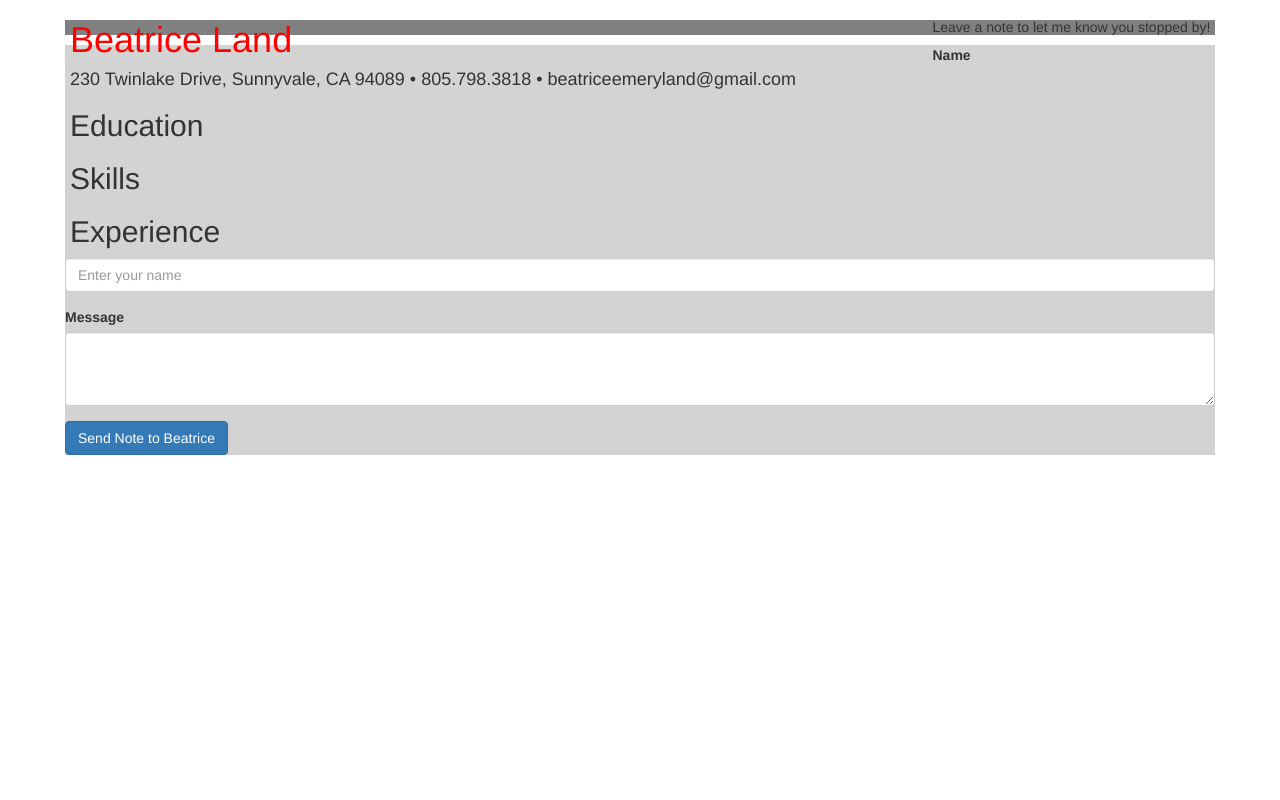
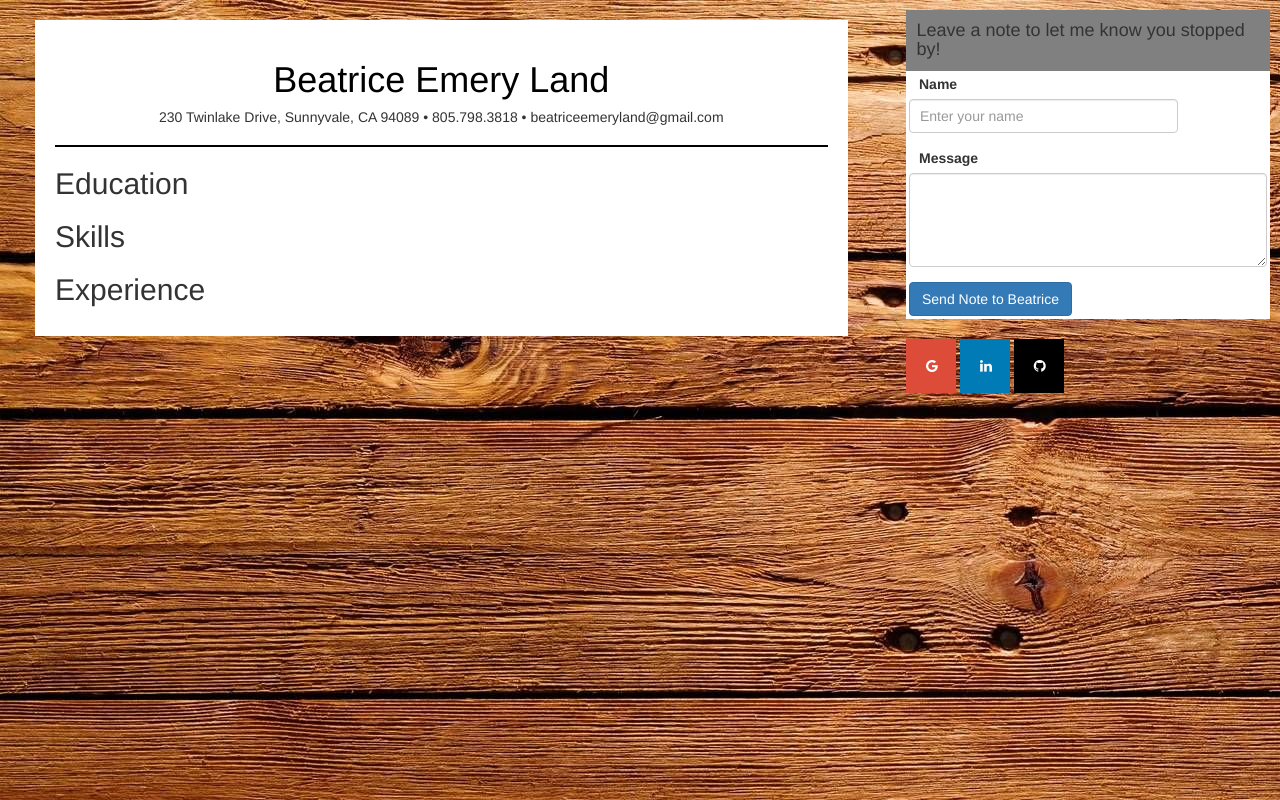
Before and after one commit to beatriceland/beatrice-land-resume, a plain HTML site: page index.html in a window 1280 px wide. Drawn offline with nearby package versions, Linux system fonts and the light colour scheme.

Commit message:
added wood background and fixed column issue

```diff
--- a/index.html
+++ b/index.html
@@ -6,38 +6,46 @@
     <link rel="stylesheet" href="https://maxcdn.bootstrapcdn.com/bootstrap/3.3.7/css/bootstrap.min.css" integrity="sha384-BVYiiSIFeK1dGmJRAkycuHAHRg32OmUcww7on3RYdg4Va+PmSTsz/K68vbdEjh4u" crossorigin="anonymous">
     <link rel="stylesheet" type="text/css" href="mycss.css">
     <link rel="shortcut icon" href="favicon.ico" type="image/x-icon">
+    <link rel="stylesheet" href="https://cdnjs.cloudflare.com/ajax/libs/font-awesome/4.7.0/css/font-awesome.min.css">
   </head>
   <body>
-    <div class="container">
-      <div class="row">
-        <div class="col-xs-9">
-          <h1>Beatrice Land</h1>
-          <h4>230 Twinlake Drive, Sunnyvale, CA 94089 • 805.798.3818 • beatriceemeryland@gmail.com</h4>
+    <div class="container-fluid">
+        <div class="resume">
+          <h1 class="centered">Beatrice Emery Land</h1>
+          <h5 class="centered">230 Twinlake Drive, Sunnyvale, CA 94089 • 805.798.3818 • beatriceemeryland@gmail.com</h5>
+          <hr class="breaker">
           <h2>Education</h2>
           <h2>Skills</h2>
           <h2>Experience</h2>
 
         </div>
-        <div class="col-3 side-widgets">
+        <div class="side-widgets">
+          <div class="box">
 
             <form id="messageForm">
               <div class="box-top">
-                <h5>Leave a note to let me know you stopped by!</h5>
+                <h4 class="padded">Leave a note to let me know you stopped by!</h4>
               </div>
               <div class="box-body">
               <div class="form-group">
-                <label for="noteName">Name</label>
-                <input type="text" class="form-control" id="noteName" placeholder="Enter your name">
+                <label class="padded" for="noteName">Name</label>
+                <input type="text" style="width:75%" class="padded form-control" id="noteName" placeholder="Enter your name">
               </div>
               <div class="form-group">
-                <label for="noteText">Message</label>
-                <textarea class="form-control" id="noteText" placeholder="Message for Beatrice" rows="3"> </textarea>
+                <label class="padded" for="noteText">Message</label>
+                <textarea  id="noteText" class="padded form-control" placeholder="Message for Beatrice" rows="4"> </textarea>
               </div>
-              <button type="submit" class="btn btn-primary">Send Note to Beatrice</button>
+              <button type="submit" class="paddded btn btn-primary">Send Note to Beatrice</button>
             </div>
             </form>
+            </div>
+          <br/>
+          <div class="socials">
+            <a href="mailto:beatriceemeryland@gmail.com" class="fa fa-google"></a>
+            <a href="https://www.linkedin.com/in/beatrice-land-681585109/" class="fa fa-linkedin"></a>
+            <a href="https://github.com/beatriceland" class="fa fa-github"></a>
+          </div>
 
-        </div>
       </div>
     </div>
           <script src="main.js"></script>
--- a/mycss.css
+++ b/mycss.css
@@ -1,14 +1,84 @@
+body {
+  background-image: url("wood.jpg");
+}
+
 h1 {
-  color: red;
+  color: black;
+}
+
+.cursive {
+  font-family: URW Chancery;
 }
 
 .side-widgets {
   padding: 10px;
+  width: 30%;
+  position: fixed;
+  top: 0;
+  right: 0;
+  padding: 10px;
 }
 
+.form {
+  background-color: blue;
+}
+
+.resume {
+  width: 65%;
+  background-color: white;
+  margin: 20px;
+  padding: 20px;
+}
+
+.centered {
+  text-align: center;
+}
+
+.breaker {
+  border-top: 2px solid black;
+
+}
+
+.padded{
+  padding-left:10px;
+  padding-right:10px;
+}
+
+.box {
+  border-radius: 25px;
+}
 .box-top {
-  background: gray;
+  background: grey;
+  padding: .5px;
 }
 .box-body {
-  background: lightgray;
+  background: white;
+  padding: 3px;
 }
+
+.fa {
+  padding: 20px;
+  font-size: 100px;
+  width: 50px;
+  text-align: center;
+  text-decoration: none;
+}
+
+.fa:hover {
+  opacity: 0.7;
+}
+
+.fa-google {
+  color: white;
+  background: #dd4b39;
+}
+
+.fa-linkedin {
+  background: #007bb5;
+  color: white;
+}
+
+.fa-github {
+  color: white;
+  background: black;
+}
```
Also changed, not shown: wood.jpg (added).
